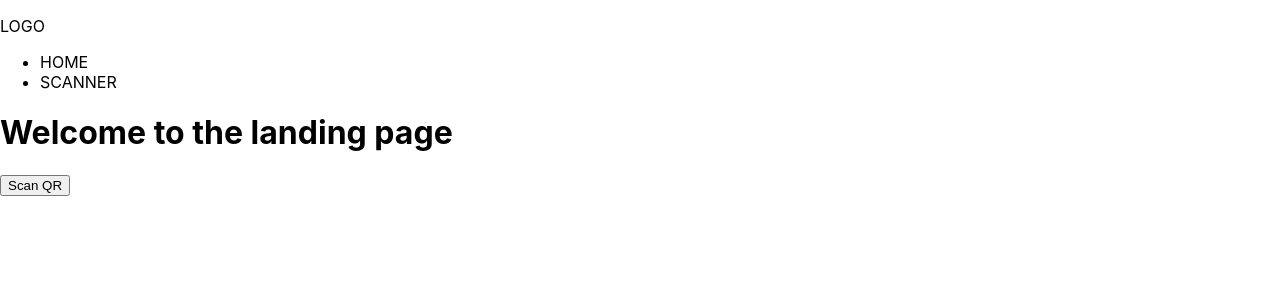
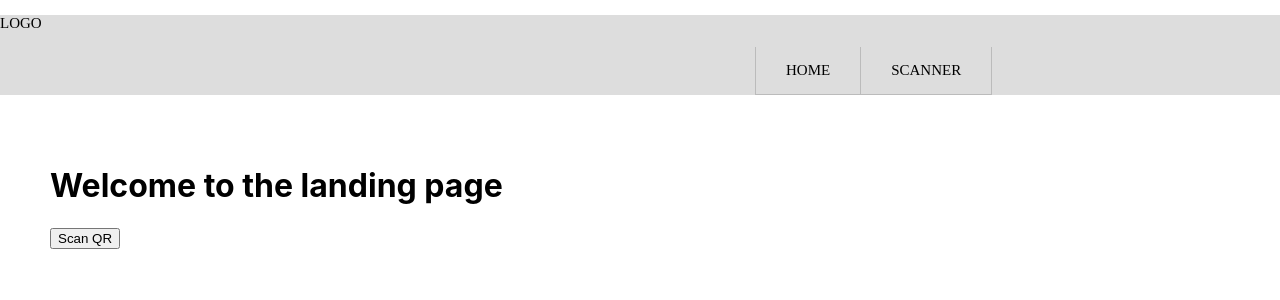
Before and after one commit to Ayush200423/ChainLink, a React (Create React App) app: page / in a window 1280 px wide. Shown: the top 300 px of the page. Built offline with nearby package versions, Linux system fonts and the light colour scheme.

Commit message:
change in css and js

```diff
--- a/src/App.css
+++ b/src/App.css
@@ -1,9 +1,64 @@
-.main-head{
-  font-family: "Georgia";
-  font-size: 20px;
-  text-align: center;
-  padding: 20px;
+.nav{
+  font-family: "Montserrat";
+  font-size: 15px;
+  background-color: #dddddd;
 
+}
+
+ul{
+  list-style-type: none;
+  margin: 0;
+  padding: 0;
+
+}
+
+.flexbox-container {
+  display: flex;
+  justify-content: flex-start
+
+
+}
+
+li a{
+  display: block;
+  padding:50;
+  margin-left: 15px;
+  margin-right: 15px;
+  float: left;
+  text-align: left;
+  border-left-width: 50px;
+  justify-content: space-between;
+
+}
+
+.flexboxitem-1{
+    text-align: right;
+    margin-left: 755px;
+    border-left: 1px solid #bbb;
+    border-right: 1px solid #bbb;
+    border-bottom: 1px solid #bbb;
+
+
+}
+.flexboxitem-2{
+
+  border-right: 1px solid #bbb;
+  border-bottom: 1px solid #bbb;
+
+
+}
+
+a {
+  padding: 15px;
+
+  block-size: 200px 500px;
+  display: flex;
+  justify-content: space-between;
+
+}
+
+.welcome{
+  padding: 50px;
 }
 
 .make-button {
@@ -15,9 +70,4 @@
   margin: 4px 2px;
   font-family: "Verdana";
 
-
-
-
-
-
 }
--- a/src/App.js
+++ b/src/App.js
@@ -9,8 +9,15 @@ function App() {
         <div className="nav" >
           <p className="logo">LOGO</p>
           <ul>
-            <li><a href>HOME</a></li>
-            <li><a href>SCANNER</a></li>
+
+            <div className = "flexbox-container">
+           <div className = "flexboxitem-1">
+           <li><a href>HOME</a></li> </div>
+           <div className = "flexboxitem-2"><li>
+            <a href>SCANNER</a></li>
+           </div>
+            </div>
+
           </ul>
         </div>
         <div class="welcome">
```
